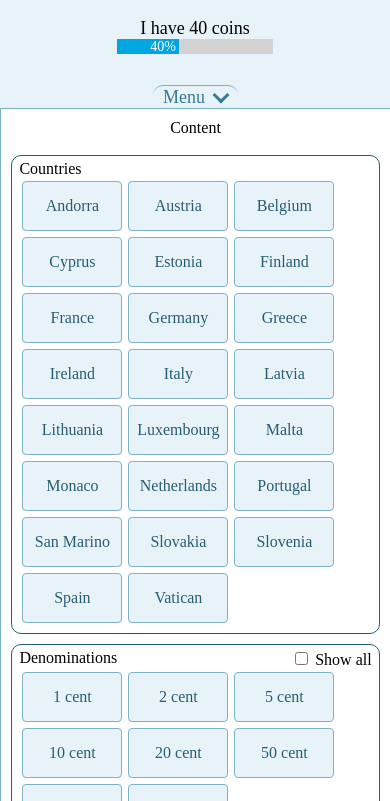
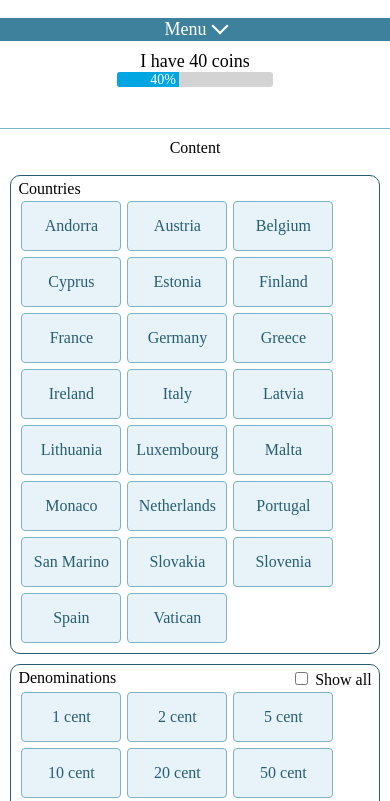
Before and after one commit to crispyeuro/crispyeuro-client, a website: page static/index.html in a window 390 px wide. Shown: the part 43-844 px from the top of the page. Drawn offline with Linux system fonts and the light colour scheme.

Commit message:
Add side navigation style changes

```diff
--- a/scripts/layout.js
+++ b/scripts/layout.js
@@ -16,7 +16,11 @@ window.onload = function() {
     document.getElementsByClassName("menu")[0].innerHTML =
         `<div class="sideNav">
         <br>
-        I have 40 coins<br>
+        <div class="sideNavBtnContainer" onclick="showSideNav()">
+            <div class="sideNavText">Menu</div>
+            <div class="sideNavBtn" id="sideNavBtnAction"></div>
+        </div>
+        I have 40 coins
             <div class="myCoinsAmountMeter">
                 <div class="myCoinsAmountProgress">40%</div>
             </div><br>
@@ -30,10 +34,6 @@ window.onload = function() {
                 <li><a href="#silver">Silver</a></li>
                 <li><a href="#gold">Gold</a></li>
             </ul>
-            <div class="sideNavBtnContainer" onclick="showSideNav()">
-                <div class="sideNavText">Menu</div>
-                <div class="sideNavBtn" id="sideNavBtnAction"></div>
-            </div>
         </div>`;
 
     document.getElementById("footer").innerHTML =
--- a/styles/layout.css
+++ b/styles/layout.css
@@ -233,17 +233,6 @@ footer {
 }
 
 @media only screen and (max-width: 768px) {
-    body {
-        display: grid;
-        grid-template-areas:
-            'header'
-            'menu'
-            'content'
-            'footer';
-        grid-template-rows: 40px auto auto 40px;
-        grid-template-columns: 1fr;
-    }
-
     nav .navLinksOnMobile {
         top: 40px;
         position: fixed;
@@ -273,6 +262,24 @@ footer {
         float: right;
     }
 
+}
+
+@media only screen and (max-width: 992px) {
+    body {
+        display: grid;
+        grid-template-areas:
+            'header'
+            'menu'
+            'content'
+            'footer';
+        grid-template-rows: 40px auto auto 40px;
+        grid-template-columns: 1fr;
+    }
+
+    .content {
+        border: none;
+    }
+
     /*Side navigation*/
     .menu {
         position: relative;
@@ -280,7 +287,7 @@ footer {
         width: 100%;
         min-height: auto;
         padding: 0;
-        background-color: var(--bgPrimaryColor);
+        /*background-color: var(--bgPrimaryColor);*/
         /*background-color: var(--bgSecondaryColor);*/
     }
 
@@ -297,14 +304,23 @@ footer {
         width: 40%;
         max-width: 200px;
         height: 15px;
+        margin-bottom: 20px;
 
         background-color: var(--meterCoinsAmountColor);
+        border-radius: 3px;
+    }
+
+    .myCoinsAmountProgress {
+        border-top-left-radius: 3px;
+        border-bottom-left-radius: 3px;
     }
 
     .sideNav ul {
         width: 100%;
-        /*background-color: var(--bgSecondaryColor);*/
-        margin: 10px 0 0 0;
+        /*background-color: var(--bgPrimaryColor);*/
+        /*margin: 10px 0 0 0;*/
+        margin: 0;
+        border-top: var(--containerBorder);
     }
 
     .sideNav a {
@@ -313,6 +329,7 @@ footer {
 
     .sideNav a:hover {
         background-color: var(--borderPrimaryColor);
+        color: var(--bgPrimaryColor);
     }
 
     .sideNavBtnContainer {
@@ -320,32 +337,37 @@ footer {
         flex-direction: row;
         justify-content: center;
         align-items: center;
-        width: 85px;
+        /*width: 85px;*/
+        width: 100%;
         height: 23px;
         cursor: pointer;
-        background-color: var(--bgPrimaryColor);
+        background-color: var(--btnTextColor);
         padding-left: 8px;
         padding-right: 8px;
-        margin-top: 10px;
-        border-top: var(--containerBorder);
-        border-radius: 10px 10px 0 0;
+        margin-bottom: 10px;
+        background-color: var(--headerPrimaryColor);
+        opacity: 0.95;
+        transition: all 0.35s ease-in-out;
+        /*border-bottom: var(--containerBorder);
+        border-radius: 10px 10px 0 0;*/
     }
 
     .sideNavBtnContainer:hover {
-        width: 100px;
+        /*width: 100px;*/
         /*background-color: var(--bgSecondaryColor);*/
-        transition: all 0.35s ease-in-out;
+        background-color: var(--headerSecondaryColor);
+        /*transition: all 0.35s ease-in-out;*/
     }
 
     .sideNavCloseBtn {
         width: 12px;
         height: 12px;
-        border-bottom: 3px solid var(--headerPrimaryColor);
-        border-left: 3px solid var(--headerPrimaryColor);
+        border-bottom: 2px solid var(--btnTextColor);
+        border-left: 2px solid var(--btnTextColor);
         top: 6px;
         left: 12px;
-        margin-top: 6px;
-        margin-left: 10px;
+        margin-top: 7px;
+        margin-left: 7px;
         transform: rotate(135deg);
         transition: all 0.35s ease-in-out;
     }
@@ -353,18 +375,18 @@ footer {
     .sideNavBtn {
         width: 12px;
         height: 12px;
-        border-bottom: 3px solid var(--headerPrimaryColor);
-        border-left: 3px solid var(--headerPrimaryColor);
+        border-bottom: 2px solid var(--btnTextColor);
+        border-left: 2px solid var(--btnTextColor);
         top: 6px;
         left: 12px;
-        margin-top: -4px;
-        margin-left: 10px;
+        margin-top: -7px;
+        margin-left: 7px;
         transform: rotate(-45deg);
         transition: all 0.35s ease-in-out;
     }
 
     .sideNavText {
-        color: var(--headerPrimaryColor);
+        color: var(--btnTextColor);
     }
 
     .sideNavLinks {
```
